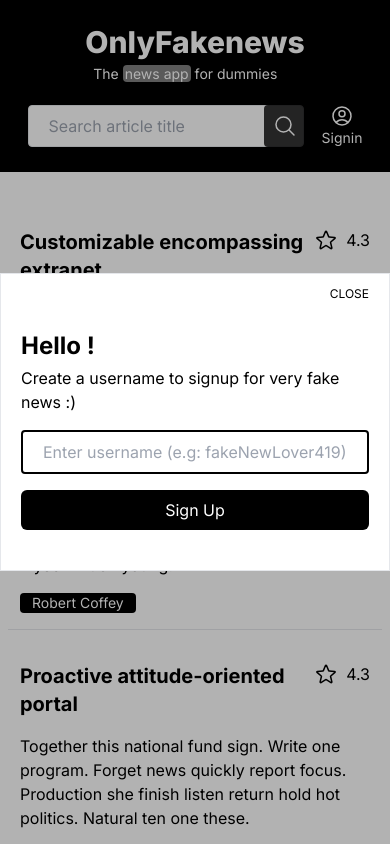
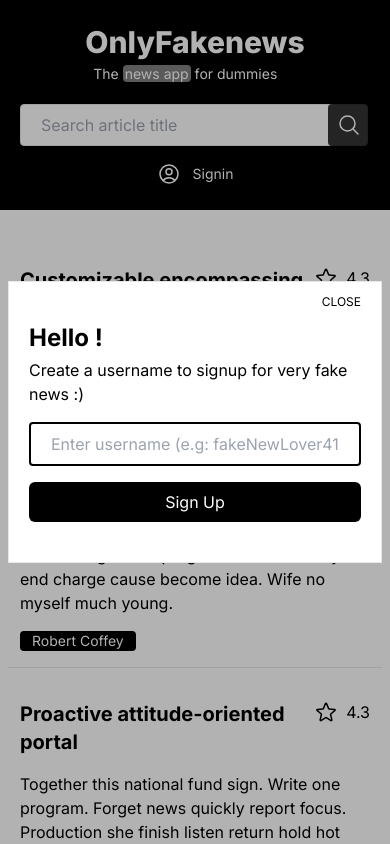
Before and after one commit to RehkMansa/lsqr-offline-news-app, a Next.js app: page / in a window 390 px wide. Both pictures are taken after a click on the button "Signin". Shown: the top 844 px of the page. Built offline with nearby package versions, Linux system fonts and the light colour scheme.

Commit message:
completed login functionality

```diff
--- a/src/components/Header.tsx
+++ b/src/components/Header.tsx
@@ -1,5 +1,5 @@
 import { ChangeEvent, FormEvent, useEffect, useState } from 'react';
-import { MagnifyingGlass, UserIcon } from './Icons';
+import { LogoutIcon, MagnifyingGlass, UserIcon } from './Icons';
 import Link from 'next/link';
 
 type Props = {
@@ -16,11 +16,51 @@ type Props = {
 const Header = ({ onSubmit, searchValue, onChange, inputName }: Props) => {
 	const [showModal, setShowModal] = useState(false);
 	const [userCredentials, setUserCredentials] = useState<string>();
+	const [inputErr, setInputErr] = useState('');
+
+	const handleFormSubmit = (e: React.FormEvent<HTMLFormElement>) => {
+		e.preventDefault();
+
+		const {
+			currentTarget: { elements: inputElements },
+		} = e;
+		if (
+			'_ofnUsername' in inputElements &&
+			inputElements._ofnUsername instanceof HTMLInputElement
+		) {
+			const searchTerm = inputElements._ofnUsername.value.trim();
+
+			if (searchTerm.length > 1) {
+				localStorage.setItem('_ofnUsername', searchTerm);
+				setInputErr('');
+				setUserCredentials(searchTerm);
+				setShowModal(false);
+			} else {
+				setInputErr('Input field cannot be blank');
+			}
+		}
+	};
+
+	const handleModalToggle = () => {
+		setShowModal(false);
+		setInputErr('');
+	};
+
+	const handleLogin = (_showModal?: true) => {
+		const user = localStorage.getItem('_ofnUsername');
+		if (user) {
+			setUserCredentials(user);
+			setInputErr('');
+		} else {
+			setShowModal(true);
+		}
+	};
 
 	useEffect(() => {
 		const user = localStorage.getItem('_ofnUsername');
 		if (user) {
 			setUserCredentials(user);
+			setInputErr('');
 		}
 	}, []);
 
@@ -40,7 +80,7 @@ const Header = ({ onSubmit, searchValue, onChange, inputName }: Props) => {
 							for dummies
 						</p>
 					</Link>
-					<div className="flex sm:flex-1 gap-4">
+					<div className="flex flex-col sm:flex-row max-sm:w-full sm:flex-1 gap-4">
 						<form
 							onSubmit={onSubmit}
 							className="flex items-center w-full text-black sm:flex-1"
@@ -66,18 +106,18 @@ const Header = ({ onSubmit, searchValue, onChange, inputName }: Props) => {
 
 						{!userCredentials ? (
 							<button
-								className="flex flex-col items-center"
-								onClick={() => setShowModal(!showModal)}
+								className="flex justify-center gap-x-3 sm:flex-col items-center"
+								onClick={() => handleLogin(true)}
 							>
 								<UserIcon />
 								<span className="text-sm">Signin</span>
 							</button>
 						) : (
 							<button
-								className="flex flex-col items-center"
+								className="flex justify-center gap-x-3 sm:flex-col items-center"
 								onClick={() => setUserCredentials(undefined)}
 							>
-								<UserIcon />
+								<LogoutIcon />
 								<span className="text-sm">
 									Hello {userCredentials}!
 								</span>
@@ -89,34 +129,47 @@ const Header = ({ onSubmit, searchValue, onChange, inputName }: Props) => {
 			{showModal && (
 				<dialog
 					open={showModal}
-					className="px-0 fixed inset-0 w-full h-full flex items-center overflow-y-auto bg-black/30"
-					onClick={() => setShowModal(false)}
+					className="px-2 fixed inset-0 w-full h-full flex items-center overflow-y-auto bg-black/30 "
+					onClick={handleModalToggle}
 				>
 					<div
 						onClick={(e) => e.stopPropagation()}
-						className="border max-w-md mx-auto bg-white w-full overflow-y-scroll p-5 z-[50] py-10 class space-y-4 relative"
+						className="border max-w-md mx-auto bg-white w-full overflow-y-scroll p-5 z-[50] py-10 relative"
 					>
-						<button className="w-fit block ml-auto top-3 uppercase absolute right-5 text-xs">
+						<button
+							onClick={handleModalToggle}
+							className="w-fit block ml-auto top-3 uppercase absolute right-5 text-xs"
+						>
 							Close
 						</button>
+						<form onSubmit={handleFormSubmit} className="space-y-4">
 							<div className="space-y-1">
 								<h2 className="text-2xl font-bold">Hello !</h2>
 								<p>
-								Create a username to signup for very fake news
-								:)
+									Create a username to signup for very fake
+									news :)
 								</p>
 							</div>
+							<div>
 								<input
 									type="text"
 									placeholder="Enter username (e.g: fakeNewLover419)"
 									className="border-2 border-black px-5 py-2 rounded w-full"
-							value={searchValue}
-							onChange={onChange}
-							name={inputName ?? 'searchParam'}
+									name="_ofnUsername"
 								/>
-						<button className="block bg-black text-white rounded-md w-full py-2">
+								{inputErr && (
+									<p className="text-xs text-red-600">
+										{inputErr}
+									</p>
+								)}
+							</div>
+							<button
+								type="submit"
+								className="block bg-black text-white rounded-md w-full py-2"
+							>
 								Sign Up
 							</button>
+						</form>
 					</div>
 				</dialog>
 			)}
--- a/src/components/Icons.tsx
+++ b/src/components/Icons.tsx
@@ -50,6 +50,23 @@ export const UserIcon = (props: React.ComponentProps<'svg'>) => (
 		/>
 	</svg>
 );
+export const LogoutIcon = (props: React.ComponentProps<'svg'>) => (
+	<svg
+		xmlns="http://www.w3.org/2000/svg"
+		fill="none"
+		viewBox="0 0 24 24"
+		strokeWidth={1.5}
+		stroke="currentColor"
+		{...props}
+		className={`w-6 h-6 ${props.className}`}
+	>
+		<path
+			strokeLinecap="round"
+			strokeLinejoin="round"
+			d="M15.75 9V5.25A2.25 2.25 0 0013.5 3h-6a2.25 2.25 0 00-2.25 2.25v13.5A2.25 2.25 0 007.5 21h6a2.25 2.25 0 002.25-2.25V15M12 9l-3 3m0 0l3 3m-3-3h12.75"
+		/>
+	</svg>
+);
 
 export const MagnifyingGlass = (props: React.ComponentProps<'svg'>) => (
 	<svg
```
Lines whose indentation alone changed are shown as unchanged.
